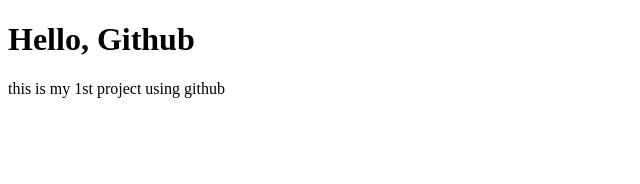
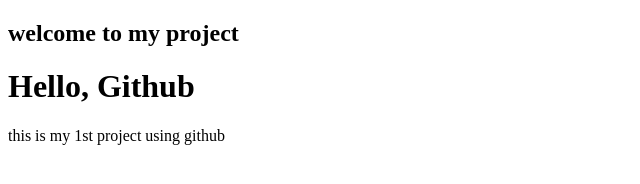
Before and after one commit to Yullitsael/my-first-project, a plain HTML site: page index.html in a window 1280 px wide. Shown: the whole page, without its empty margins (0-640 px from the left). Drawn offline with Linux system fonts and the light colour scheme.

Commit message:
add header section

```diff
--- a/index.html
+++ b/index.html
@@ -6,6 +6,12 @@
     <title>Document</title>
 </head>
 <body>
+    <header>
+        <h2>welcome to my project</h2>
+
+
+    </header>
+
     <h1>Hello, Github</h1>
     <p> this is my 1st project using github</p>
 </body>
```
